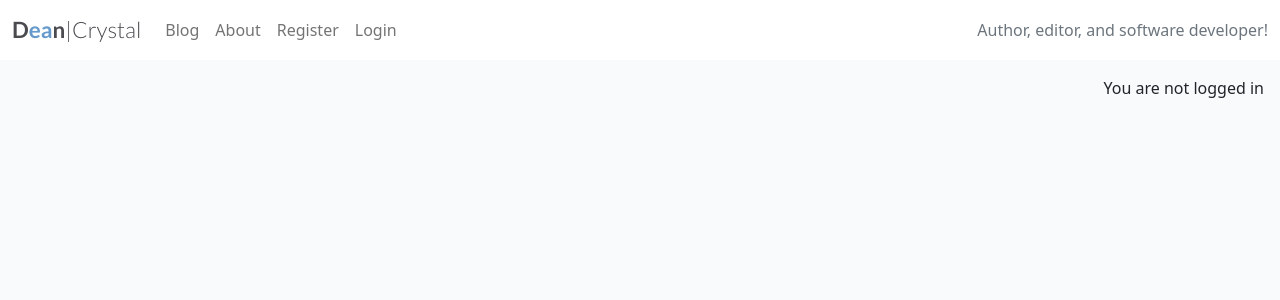
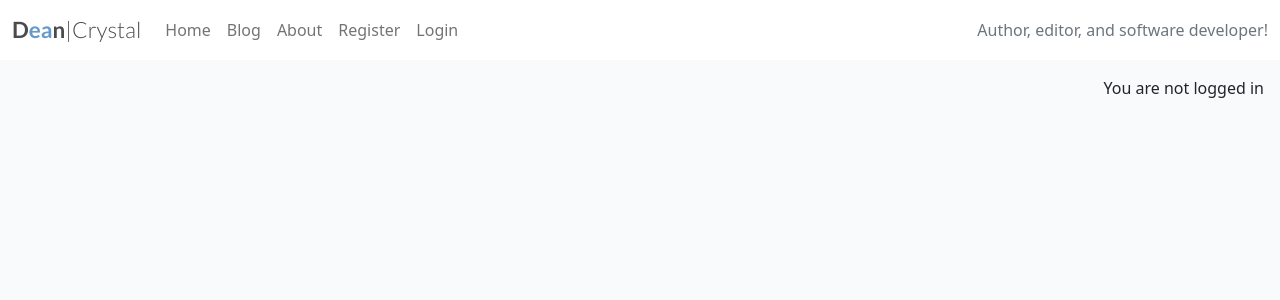
Before and after one commit to Mx-CrystalJ/dean-crystal, a Django app: page /blog/ in a window 1280 px wide. Shown: the top 300 px of the page. Run offline with Django 4.2, Linux system fonts and the light colour scheme; data that the repository does not hold is empty.

Commit message:
wired home app page to nav bar.

```diff
--- /dev/null
+++ b/home/templates/home.html
@@ -0,0 +1,6 @@
+{% extends 'base.html' %}
+{% load static %}
+{% load crispy_forms_tags %}
+
+
+{% block content %}
--- a/templates/base.html
+++ b/templates/base.html
@@ -42,6 +42,10 @@
             </button>
             <div class="collapse navbar-collapse" id="navbarText">
                 <ul class="navbar-nav me-auto mb-2 mb-lg-0">
+                    <li class="nav-item">
+                        <a class="nav-link {% if request.path == index %}active{% endif %}" aria-current="page"
+                            href="{% url 'index' %}">Home</a>
+                    </li>
                     <li class="nav-item">
                         <a class="nav-link {% if request.path == home_url %}active{% endif %}" aria-current="page"
                             href="{% url 'blog-urls' %}">Blog</a>
```
